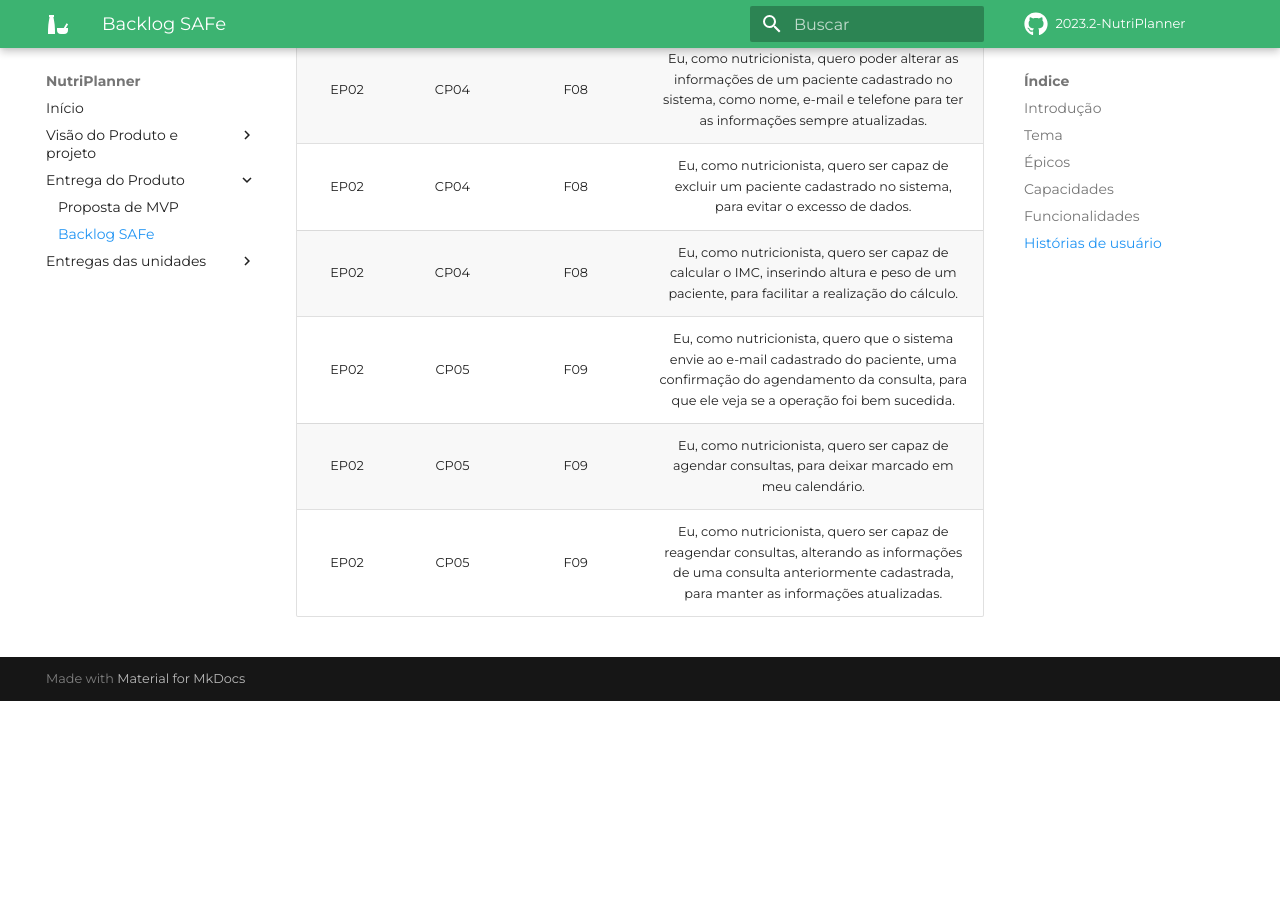
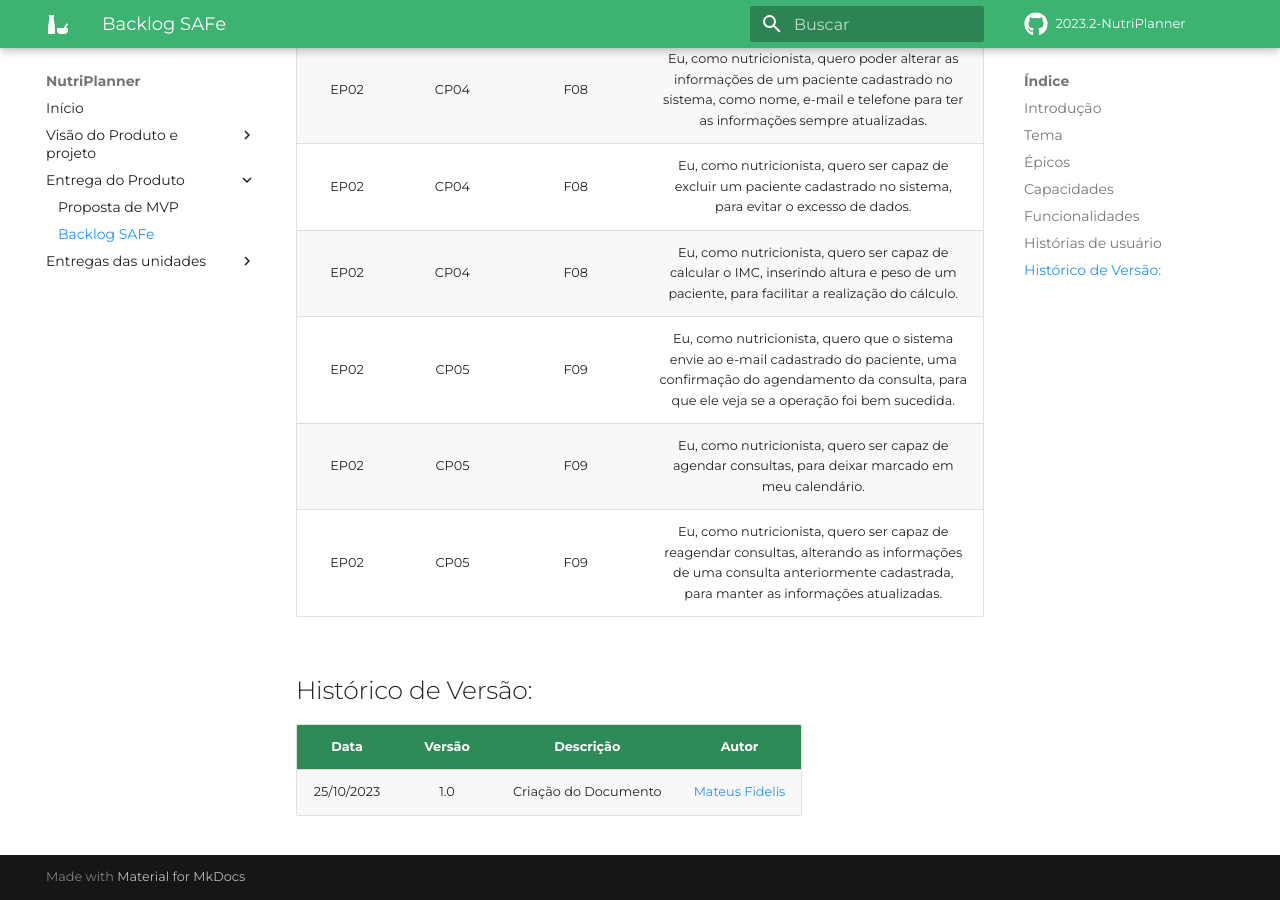
Before and after one commit to mdsreq-fga-unb/2023.2-NutriPlanner, an MkDocs documentation site: the page built from docs/produto/backlog/backlog_safe.md, in a window 1280 px wide and 900 px high, scrolled down 4037 px. Built offline with MkDocs 1.6.1 and Material for MkDocs 9.7.7, drawn with Linux system fonts in a browser that asks for light colours; some web fonts are replaced; comment, search, counter and statistics services are not loaded; before the commit the page ends 4738 px from its top, so only the background shows below that.

Commit message:
[add] arrumando historico

```diff
--- a/docs/produto/backlog/backlog_safe.md
+++ b/docs/produto/backlog/backlog_safe.md
@@ -65,3 +65,9 @@ Gestão, análise e armazenamento de dados de pacientes para um consultório de
 | EP02      | CP05           | F09                | Eu, como nutricionista, quero que o sistema envie ao e-mail cadastrado do paciente, uma confirmação do agendamento da consulta, para que ele veja se a operação foi bem sucedida.|
 | EP02      | CP05           | F09                | Eu, como nutricionista, quero ser capaz de agendar consultas, para deixar marcado em meu calendário.|
 | EP02      | CP05           | F09                | Eu, como nutricionista, quero ser capaz de reagendar consultas, alterando as informações de uma consulta anteriormente cadastrada, para manter as informações atualizadas.|
+
+##  Histórico de Versão:
+
+| **Data** | **Versão** | **Descrição** | **Autor** |
+| :--------: | :--------: | :--------:  | :--------: |
+| 25/10/2023 | 1.0 | Criação do Documento  | [Mateus Fidelis](https://github.com/MatsFidelis)  |
```
Also changed, not shown: docs/visao_projeto/visao_do_projeto.md (+1 -0 lines).
